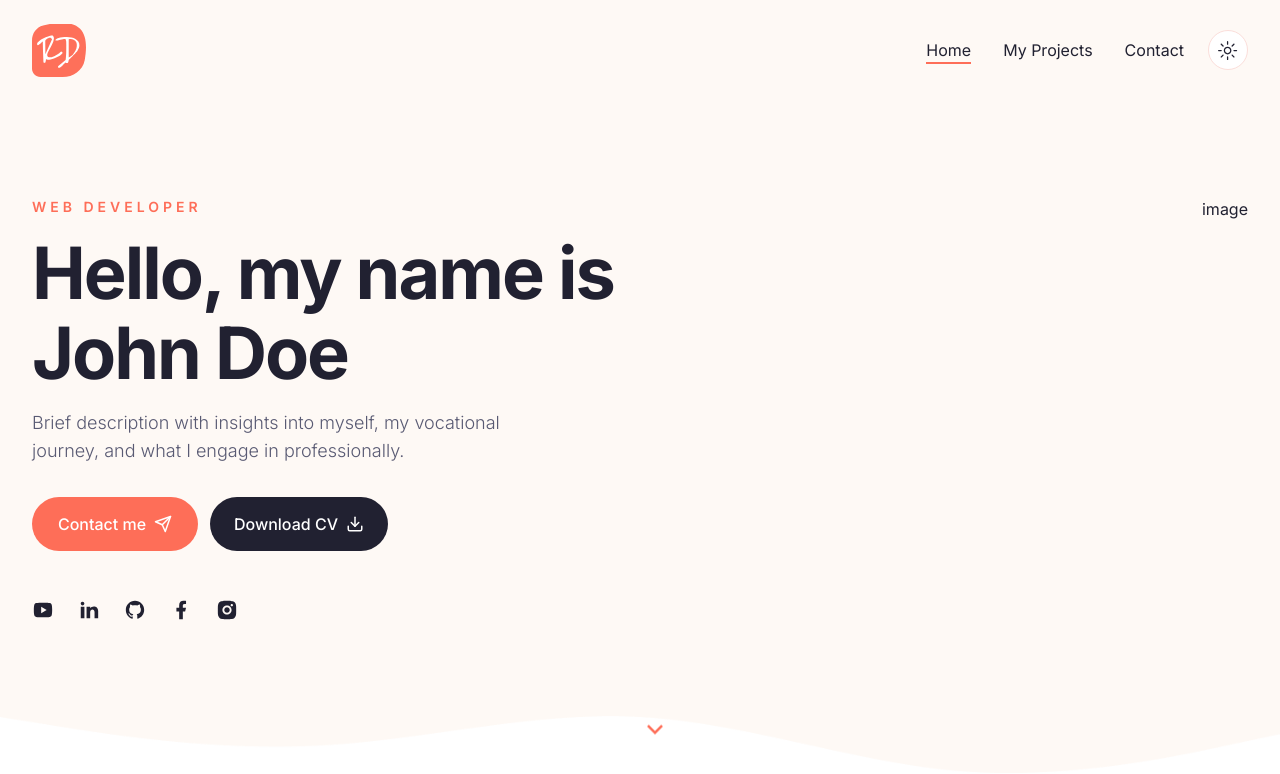
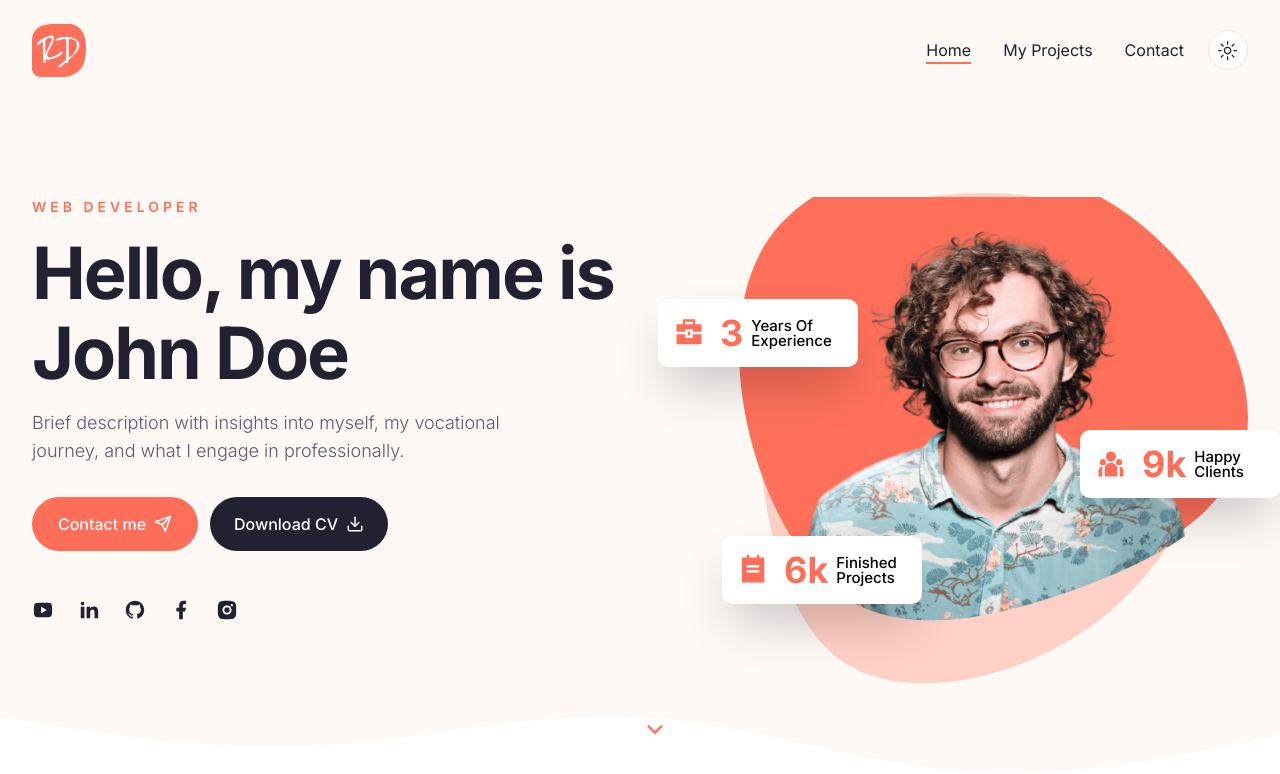
Before and after one commit to liviu-o/Portfolio, a Next.js app: page / in a window 1280 px wide. Shown: the top 774 px of the page. Built offline with nearby package versions, Linux system fonts and the light colour scheme.

Commit message:
Add badges

```diff
--- a/app/globals.css
+++ b/app/globals.css
@@ -69,3 +69,7 @@
 .subtitle {
   @apply text-muted-foreground text-lg mb-8 font-light;
 }
+
+.badge {
+  @apply z-10 w-[200px] h-[68px] bg-white dark:backdrop-blur-[44px] shadow-2xl p-4 rounded-[10px] flex items-center gap-x-4;
+}
--- a/components/Badge.jsx
+++ b/components/Badge.jsx
@@ -1,5 +1,19 @@
-function Badge() {
-  return <div>Badge</div>;
+'use client';
+import CountUp from 'react-countup';
+
+function Badge({ containerStyles, icon, endCountNum, endCountText, badgeText }) {
+  return (
+    <div className={`${containerStyles} badge`}>
+      <div className="text-3xl text-primary">{icon}</div>
+      <div className="flex items-center gap-x-2">
+        <div className="text-4xl leading-none font-bold text-primary">
+          <CountUp end={endCountNum} delay={1} duration={4} />
+          {endCountText}
+        </div>
+        <div className="max-w-[70px] leading-none text-[15px] font-medium text-black">{badgeText}</div>
+      </div>
+    </div>
+  );
 }
 
 export default Badge;
--- a/components/DevImg.jsx
+++ b/components/DevImg.jsx
@@ -1,5 +1,11 @@
-function DevImg() {
-  return <div></div>;
+import Image from 'next/image';
+
+function DevImg({ containerStyles, imgSrc }) {
+  return (
+    <div className={`${containerStyles}`}>
+      <Image src={imgSrc} fill priority alt="" />
+    </div>
+  );
 }
 
 export default DevImg;
--- a/components/Hero.jsx
+++ b/components/Hero.jsx
@@ -36,7 +36,36 @@
             />
           </div>
           {/* image */}
-          <div className="hidden relative xl:flex">image</div>
+          <div className="hidden relative xl:flex">
+            {/* badge 1 */}
+            <Badge
+              containerStyles="absolute top-[24%] -left-[5rem]"
+              icon={<RiBriefcase4Fill />}
+              endCountNum={3}
+              badgeText="Years Of Experience"
+            />
+            {/* badge 2 */}
+            <Badge
+              containerStyles="absolute top-[80%] -left-[1rem]"
+              icon={<RiTodoFill />}
+              endCountNum={6}
+              endCountText="k"
+              badgeText="Finished Projects"
+            />
+            {/* badge 3 */}
+            <Badge
+              containerStyles="absolute top-[55%] -right-8"
+              icon={<RiTeamFill />}
+              endCountNum={9}
+              endCountText="k"
+              badgeText="Happy Clients"
+            />
+            <div className="bg-hero_shape2_light dark:bg-hero_shape2_dark w-[500px] h-[500px] bg-no-repeat absolute -top-1 -right-2"></div>
+            <DevImg
+              containerStyles="bg-hero_shape w-[510px] h-{462px] bg-no-repeat relative bg-bottom"
+              imgSrc="/hero/developer.png"
+            />
+          </div>
         </div>
         {/* icon */}
         <div className="hidden md:flex absolute left-2/4 bottom-44 xl:bottom-12 animate-bounce">
--- a/tailwind.config.js
+++ b/tailwind.config.js
@@ -71,6 +71,9 @@
       },
       backgroundImage: {
         hero: 'url(/hero/hero-bg.png)',
+        hero_shape: 'url(/hero/shape-1.svg)',
+        hero_shape2_light: 'url(/hero/shape-2-light.svg)',
+        hero_shape2_dark: 'url(/hero/shape-2-dark.svg)',
       },
     },
   },
```
